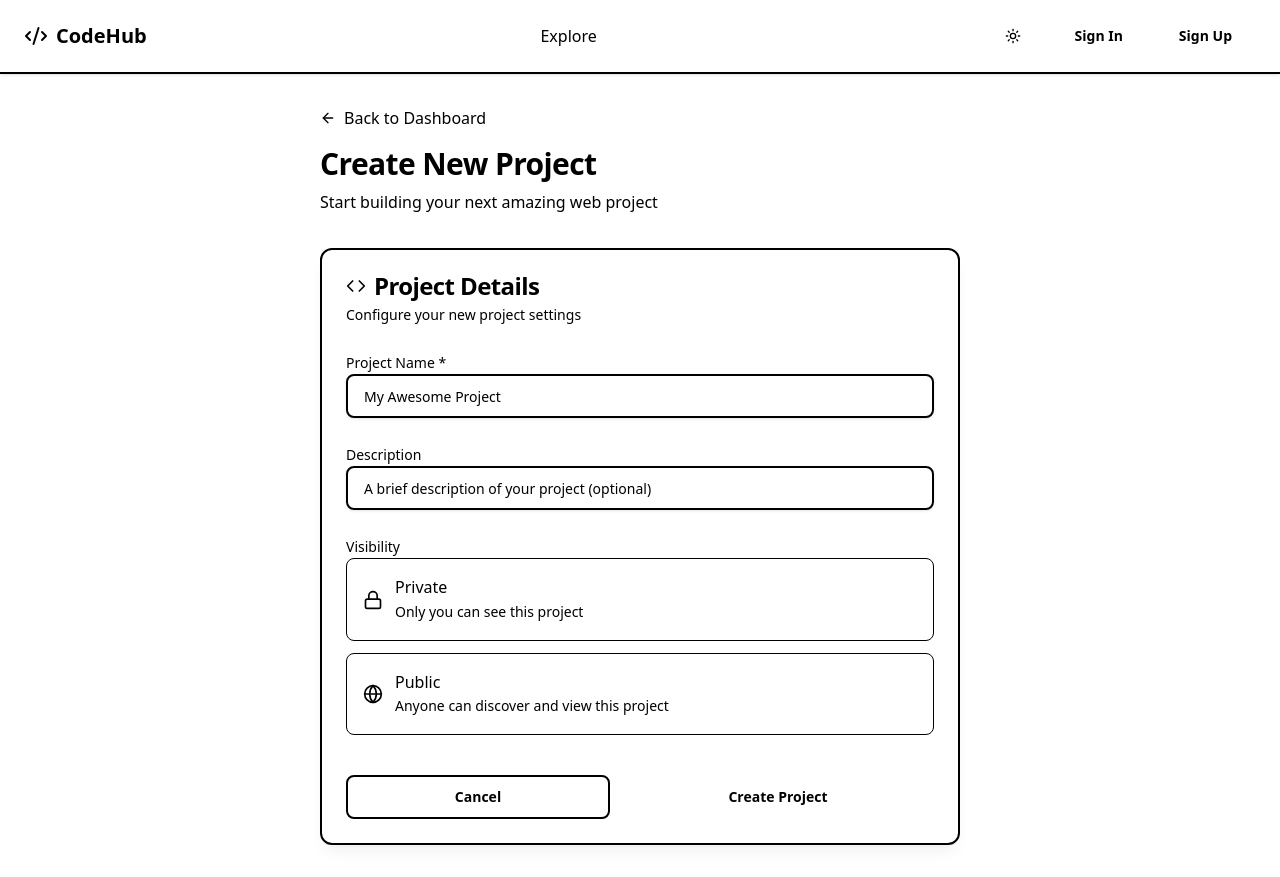
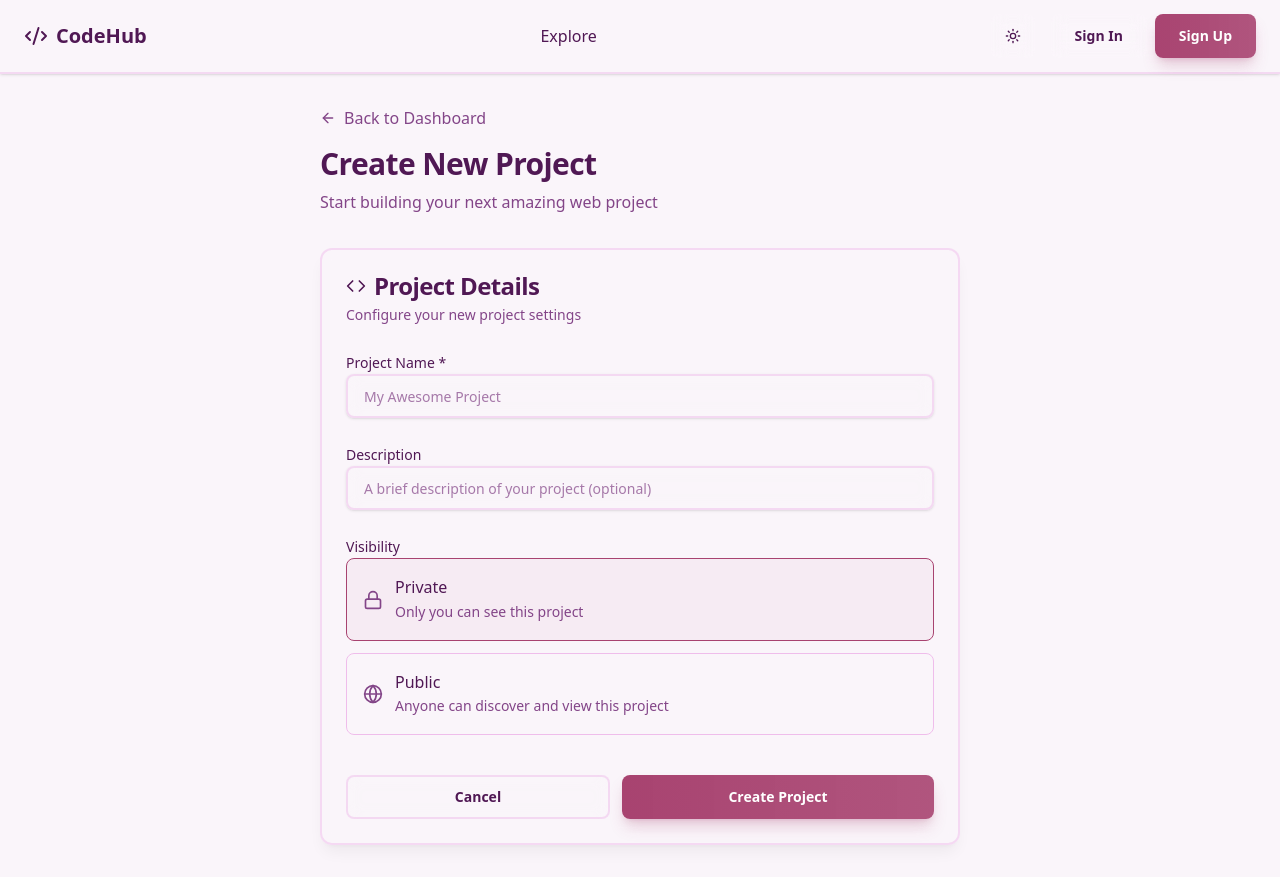
Before and after one commit to Abusha-Ansari/codeHub, a Next.js app: page /projects/new in a window 1280 px wide. Built offline with nearby package versions, Linux system fonts and the light colour scheme; no server answers.

Commit message:
UI updated

```diff
--- a/app/globals.css
+++ b/app/globals.css
@@ -1,65 +1,80 @@
+@import "tailwindcss";
+
 @import "tailwindcss";
 
 @theme {
-  --color-background: 0 0% 100%;
-  --color-foreground: 232 20% 15%;
-  --color-card: 0 0% 100%;
-  --color-card-foreground: 232 20% 15%;
-  --color-popover: 0 0% 100%;
-  --color-popover-foreground: 232 20% 15%;
+  --color-background: var(--background);
+  --color-foreground: var(--foreground);
+  --color-card: var(--card);
+  --color-card-foreground: var(--card-foreground);
+  --color-popover: var(--popover);
+  --color-popover-foreground: var(--popover-foreground);
 
-  /* Primary violet/blue accents */
-  --color-primary: 262 83% 58%; /* Vibrant violet */
-  --color-primary-foreground: 0 0% 100%;
+  --color-primary: var(--primary);
+  --color-primary-foreground: var(--primary-foreground);
 
-  --color-secondary: 228 45% 95%; /* Soft bluish background */
-  --color-secondary-foreground: 232 20% 15%;
+  --color-secondary: var(--secondary);
+  --color-secondary-foreground: var(--secondary-foreground);
 
-  --color-muted: 228 45% 95%;
-  --color-muted-foreground: 232 12% 45%;
+  --color-muted: var(--muted);
+  --color-muted-foreground: var(--muted-foreground);
 
-  --color-accent: 260 75% 96%; /* Subtle violet tint */
-  --color-accent-foreground: 232 20% 15%;
+  --color-accent: var(--accent);
+  --color-accent-foreground: var(--accent-foreground);
 
-  --color-destructive: 0 84.2% 60.2%;
-  --color-destructive-foreground: 210 40% 98%;
+  --color-destructive: var(--destructive);
+  --color-destructive-foreground: var(--destructive-foreground);
 
-  --color-border: 228 32% 90%;
-  --color-input: 228 32% 90%;
-  --color-ring: 262 83% 58%;
+  --color-border: var(--border);
+  --color-input: var(--input);
+  --color-ring: var(--ring);
 
-  --radius: 0.6rem;
+  --radius: 0.5rem;
 }
 
-@theme dark {
-  --color-background: 232 20% 12%; /* Dark navy */
-  --color-foreground: 0 0% 100%;
-  --color-card: 232 20% 15%;
-  --color-card-foreground: 0 0% 100%;
-  --color-popover: 232 20% 15%;
-  --color-popover-foreground: 0 0% 100%;
-
-  /* Deep violet/blue highlights */
-  --color-primary: 262 83% 66%; /* Bright violet accent */
-  --color-primary-foreground: 232 20% 15%;
-
-  --color-secondary: 232 25% 22%;
-  --color-secondary-foreground: 0 0% 100%;
-
-  --color-muted: 232 25% 22%;
-  --color-muted-foreground: 232 12% 65%;
-
-  --color-accent: 262 45% 30%; /* Deep violet tint */
-  --color-accent-foreground: 0 0% 100%;
-
-  --color-destructive: 0 62.8% 40.6%;
-  --color-destructive-foreground: 0 0% 100%;
-
-  --color-border: 232 25% 22%;
-  --color-input: 232 25% 22%;
-  --color-ring: 262 83% 66%;
+:root {
+  --background: oklch(0.9754 0.0084 325.6414);
+  --foreground: oklch(0.3257 0.1161 325.0372);
+  --card: oklch(0.9754 0.0084 325.6414);
+  --card-foreground: oklch(0.3257 0.1161 325.0372);
+  --popover: oklch(1 0 0);
+  --popover-foreground: oklch(0.3257 0.1161 325.0372);
+  --primary: oklch(0.5316 0.1409 355.1999);
+  --primary-foreground: oklch(1 0 0);
+  --secondary: oklch(0.8696 0.0675 334.8991);
+  --secondary-foreground: oklch(0.4448 0.1341 324.7991);
+  --muted: oklch(0.9395 0.026 331.5454);
+  --muted-foreground: oklch(0.4924 0.1244 324.4523);
+  --accent: oklch(0.8696 0.0675 334.8991);
+  --accent-foreground: oklch(0.4448 0.1341 324.7991);
+  --destructive: oklch(0.5248 0.1368 20.8317);
+  --destructive-foreground: oklch(1 0 0);
+  --border: oklch(0.8568 0.0829 328.9110);
+  --input: oklch(0.8517 0.0558 336.6002);
+  --ring: oklch(0.5916 0.2180 0.5844);
 }
 
+.dark {
+  --background: oklch(0.2409 0.0201 307.5346);
+  --foreground: oklch(0.8398 0.0387 309.5391);
+  --card: oklch(0.2803 0.0232 307.5413);
+  --card-foreground: oklch(0.8456 0.0302 341.4597);
+  --popover: oklch(0.1548 0.0132 338.9015);
+  --popover-foreground: oklch(0.9647 0.0091 341.8035);
+  --primary: oklch(0.4607 0.1853 4.0994);
+  --primary-foreground: oklch(0.8560 0.0618 346.3684);
+  --secondary: oklch(0.3137 0.0306 310.0610);
+  --secondary-foreground: oklch(0.8483 0.0382 307.9613);
+  --muted: oklch(0.2634 0.0219 309.4748);
+  --muted-foreground: oklch(0.7940 0.0372 307.1032);
+  --accent: oklch(0.3649 0.0508 308.4911);
+  --accent-foreground: oklch(0.9647 0.0091 341.8035);
+  --destructive: oklch(0.2258 0.0524 12.6119);
+  --destructive-foreground: oklch(1 0 0);
+  --border: oklch(0.3286 0.0154 343.4461);
+  --input: oklch(0.3387 0.0195 332.8347);
+  --ring: oklch(0.5916 0.2180 0.5844);
+}
 
 @layer base {
   * {
--- a/components/navbar.tsx
+++ b/components/navbar.tsx
@@ -47,12 +47,12 @@ export function Navbar() {
 
           {isSignedIn ? (
             <div className="flex items-center space-x-3">
-              <Button asChild size="sm">
+              {/* <Button asChild size="sm">
                 <Link href="/projects/new">
                   <Plus className="h-4 w-4 mr-2" />
                   New Project
                 </Link>
-              </Button>
+              </Button> */}
               <UserButton afterSignOutUrl="/" />
             </div>
           ) : (
```
